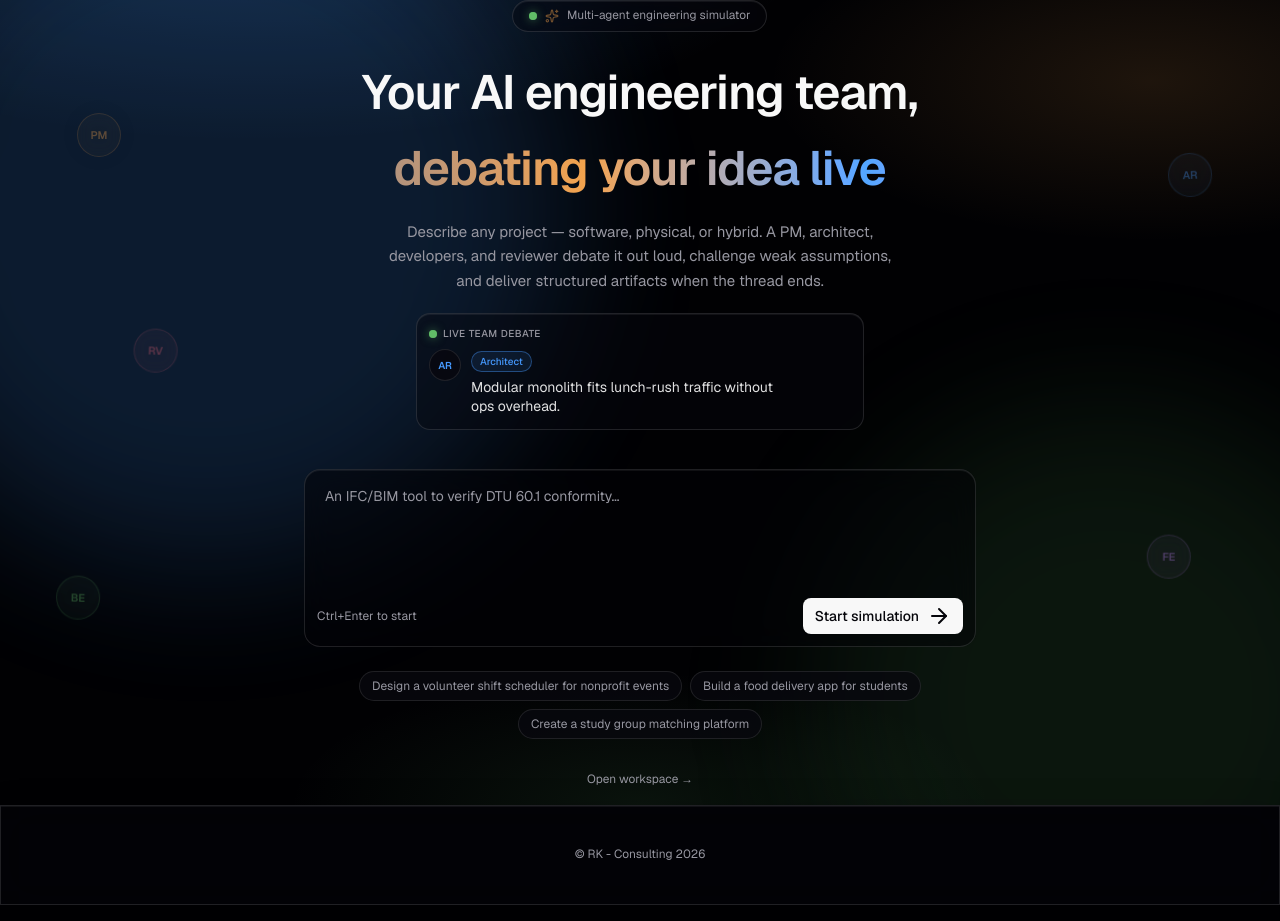
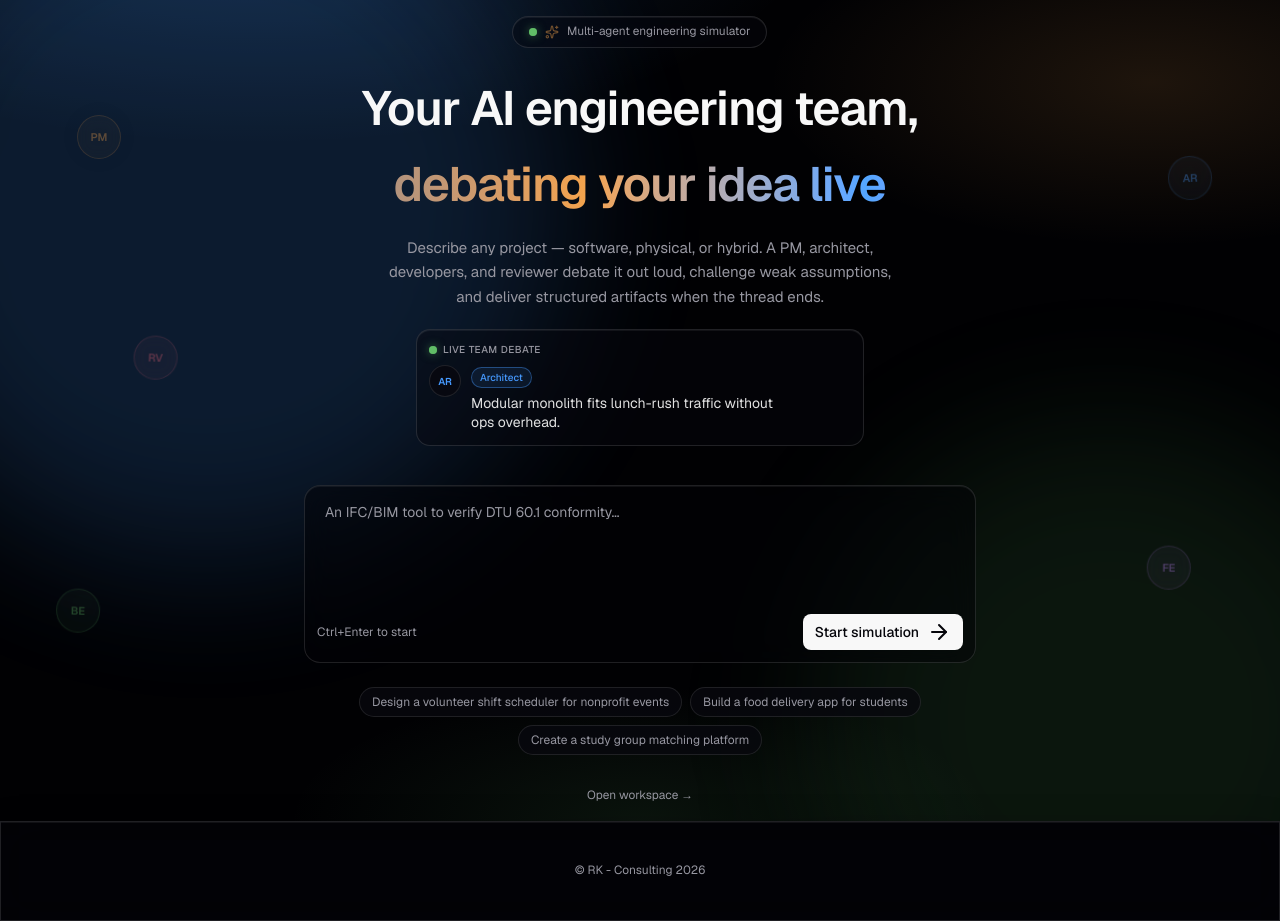
Before and after one commit to robertkameni/ai-engineering-team-simulator, a Next.js app: page / in a window 1280 px wide. Built offline with nearby package versions, Linux system fonts and the light colour scheme.

Commit message:
Update LandingHero component to adjust margin-top for improved layout consistency on the landing page.

```diff
--- a/src/features/landing/landing-hero.tsx
+++ b/src/features/landing/landing-hero.tsx
@@ -33,7 +33,7 @@ export function LandingHero({ examplePrompts }: LandingHeroProps) {
       key={motionKey}
       className="relative z-10 flex w-full max-w-2xl flex-col items-center text-center"
     >
-      <div className="landing-rise landing-delay-0 glass-card mb-6 flex items-center gap-2 rounded-full px-4 py-1.5 text-caption text-muted-foreground">
+      <div className="landing-rise landing-delay-0 glass-card mt-4 mb-6 flex items-center gap-2 rounded-full px-4 py-1.5 text-caption text-muted-foreground">
         <span className="landing-live-dot" aria-hidden />
         <Sparkles className="size-3.5 text-agent-pm pulse-glow" />
         Multi-agent engineering simulator
```
